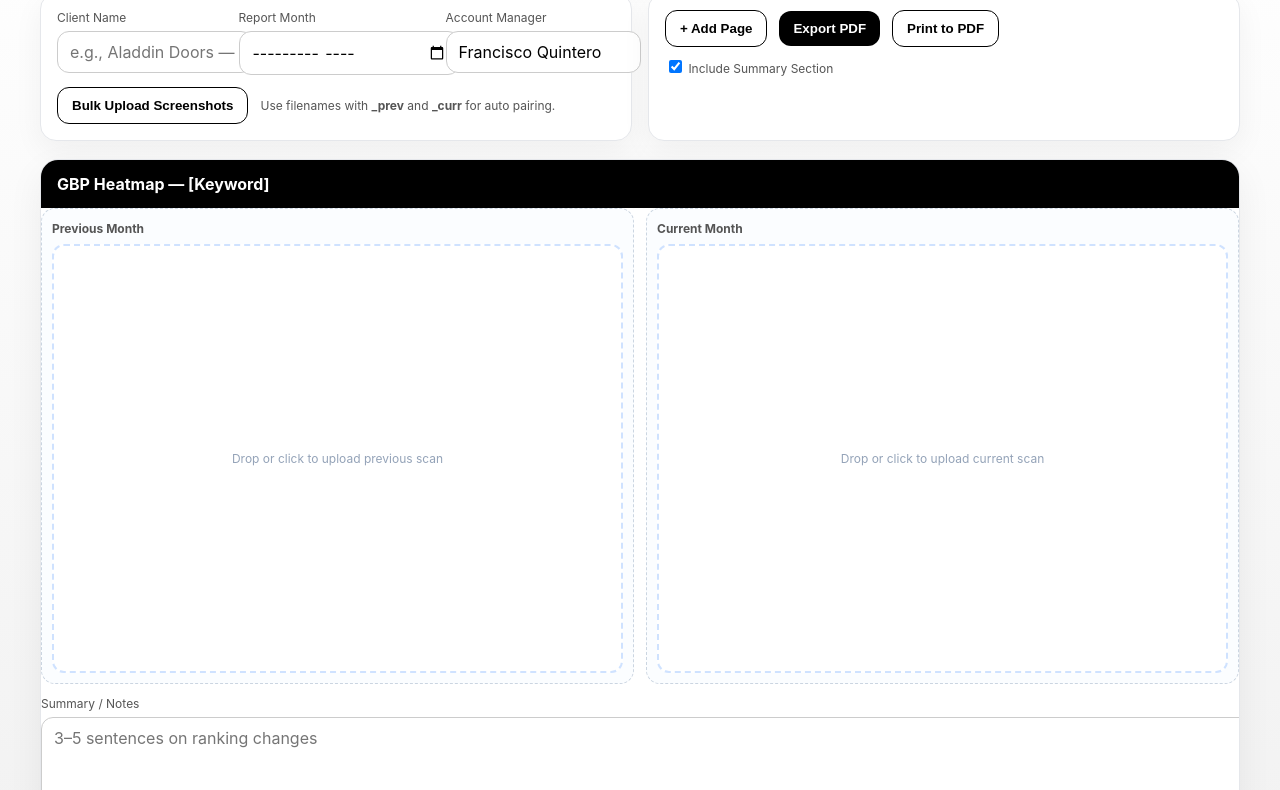
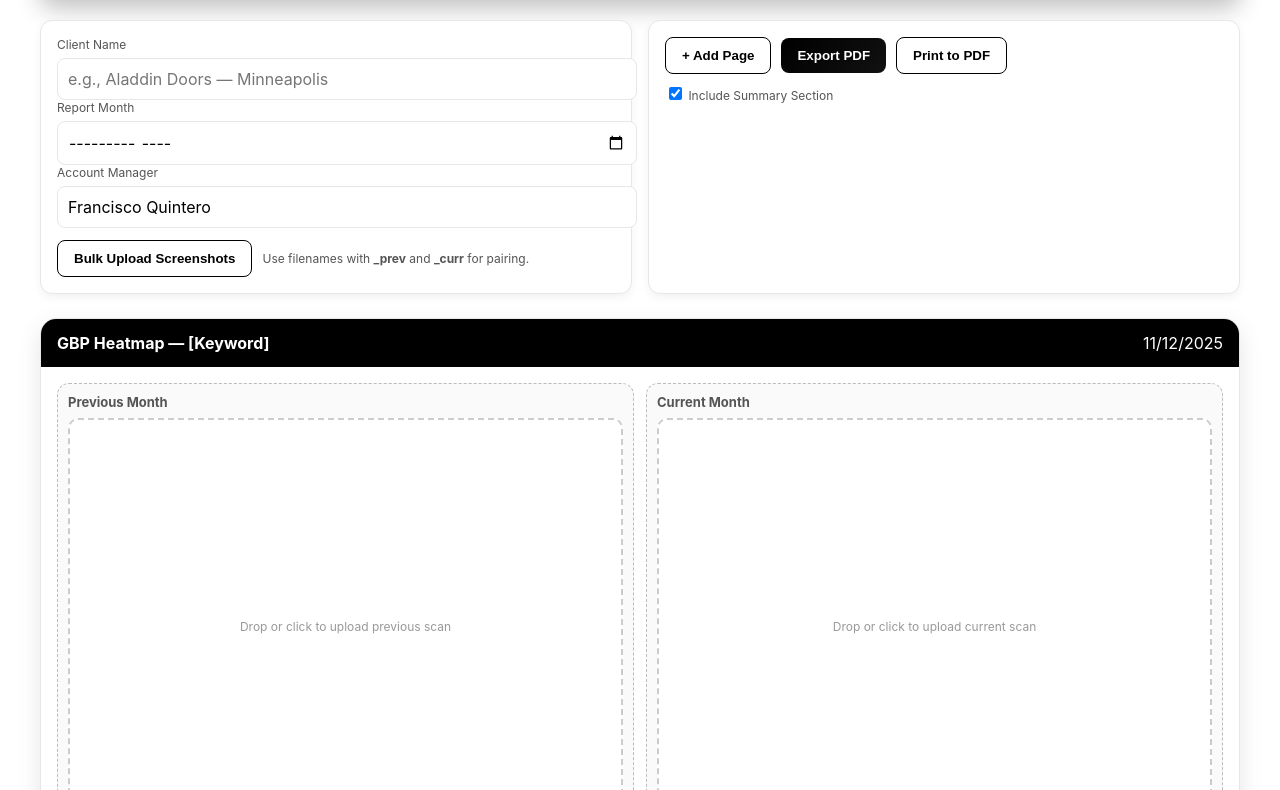
Before and after one commit to poet707/Heatmap-Report, a plain HTML site: page index.html in a window 1280 px wide. Shown: the part 119-909 px from the top of the page. Drawn offline with Linux system fonts and the light colour scheme.

Commit message:
improved d structure

```diff
--- a/index.html
+++ b/index.html
@@ -3,71 +3,242 @@
 <head>
   <meta charset="utf-8" />
   <meta name="viewport" content="width=device-width, initial-scale=1" />
-  <title>Map Ranking — GBP Heatmap Comparison Report (HTML App)</title>
+  <title>Map Ranking — GBP Heatmap Comparison Report</title>
   <style>
-    :root{
-      --brand-black:#000000;
-      --brand-gray:#1a1a1a;
-      --ink:#000000;
-      --muted:#555555;
-      --bg:#F8FAFC;
-      --card:#FFFFFF;
+    :root {
+      --royal-black: #000000;
+      --royal-dark: #111111;
+      --muted: #555555;
+      --white: #ffffff;
+      --card-border: #e5e7eb;
     }
 
-    body{
-      margin:0;
-      font-family:'Inter',system-ui,-apple-system,Segoe UI,Roboto,Helvetica,Arial,sans-serif;
-      background:linear-gradient(180deg,#fff,#f0f0f0);
-      color:var(--ink);
+    body {
+      margin: 0;
+      font-family: 'Inter', system-ui, -apple-system, Segoe UI, Roboto, Helvetica, Arial, sans-serif;
+      background: var(--white);
+      color: var(--royal-black);
     }
 
-    .app{max-width:1200px;margin:32px auto;padding:0 16px 64px;}
+    .app {
+      max-width: 1200px;
+      margin: 32px auto;
+      padding: 0 16px 64px;
+    }
 
-    .brandbar{display:flex;align-items:center;gap:12px;padding:12px 16px;border-radius:16px;background:var(--card);box-shadow:0 8px 24px rgba(0,0,0,0.06)}
-    h1{font-size:20px;margin:0;font-weight:700;color:var(--brand-black)}
-    .subtitle{color:var(--muted);font-size:13px}
+    /* Header */
+    .brandbar {
+      display: flex;
+      align-items: center;
+      gap: 14px;
+      padding: 16px 24px;
+      border-radius: 12px;
+      background: linear-gradient(135deg, var(--royal-black), var(--royal-dark));
+      color: var(--white);
+      box-shadow: 0 8px 24px rgba(0, 0, 0, 0.25);
+    }
 
-    .controls{margin-top:16px;display:grid;grid-template-columns:1fr 1fr;gap:16px}
-    .card{background:var(--card);border:1px solid #e5e7eb;border-radius:16px;padding:16px;box-shadow:0 10px 30px rgba(0,0,0,0.05)}
-    .fields{display:grid;grid-template-columns:repeat(3,1fr);gap:12px}
-    label{display:block;font-size:12px;color:var(--muted);margin-bottom:6px}
-    input[type="text"],input[type="month"],textarea{width:100%;border:1px solid #ccc;border-radius:12px;padding:10px 12px;font:inherit;background:white}
-    textarea{min-height:76px;resize:vertical}
+    .brandbar img {
+      height: 55px;
+      width: auto;
+    }
 
-    .row{display:flex;gap:12px;align-items:center;flex-wrap:wrap}
-    .btn{border:none;padding:10px 14px;border-radius:12px;font-weight:600;cursor:pointer;transition:0.2s all}
-    .btn-primary{background:var(--brand-black);color:white}
-    .btn-outline{background:white;border:1px solid var(--brand-black);color:var(--brand-black)}
+    .brand-text {
+      display: flex;
+      flex-direction: column;
+    }
 
-    .pages{margin-top:18px;display:grid;gap:16px}
+    .brand-text h1 {
+      font-size: 22px;
+      margin: 0;
+      font-weight: 700;
+    }
 
-    .report-page{background:var(--card);border:1px solid #e5e7eb;border-radius:18px;overflow:hidden;box-shadow:0 12px 36px rgba(0,0,0,0.06)}
-    .page-header{padding:14px 16px;background:var(--brand-black);color:white;display:flex;justify-content:space-between;align-items:center}
-    .page-title{font-weight:700}
+    .brand-text .subtitle {
+      color: #ddd;
+      font-size: 13px;
+    }
 
-    .grid-2{display:grid;grid-template-columns:1fr 1fr;gap:12px}
-    .panel{border:1px dashed #cbd5e1;border-radius:14px;padding:10px;background:#fbfdff}
-    .panel h4{margin:2px 0 8px;font-size:12px;color:var(--muted)}
+    /* Controls */
+    .controls {
+      margin-top: 20px;
+      display: grid;
+      grid-template-columns: 1fr 1fr;
+      gap: 16px;
+    }
 
-    .dropzone{position:relative;border:2px dashed #cfe2ff;border-radius:12px;aspect-ratio:4/3;display:grid;place-items:center;overflow:hidden;background:white}
-    .dropzone.dragover{border-color:var(--brand-black);}
-    .dropzone input{position:absolute;inset:0;opacity:0;cursor:pointer}
-    .dropzone .placeholder{font-size:12px;color:#94a3b8;text-align:center;padding:12px}
-    .dropzone img{max-width:100%;max-height:100%;object-fit:contain}
+    .card {
+      background: var(--white);
+      border: 1px solid var(--card-border);
+      border-radius: 12px;
+      padding: 16px;
+      box-shadow: 0 4px 10px rgba(0, 0, 0, 0.05);
+    }
 
-    .summary{margin-top:12px}
-    .page-footer{margin-top:14px;display:flex;justify-content:space-between;align-items:center;border-top:1px solid #eef2ff;padding-top:10px}
+    label {
+      font-size: 12px;
+      color: var(--muted);
+      margin-bottom: 6px;
+      display: block;
+    }
 
-    .brandline{height:4px;background:var(--brand-black);border-radius:999px}
-    .brand-footer{font-size:11px;color:#333333}
+    input[type="text"], input[type="month"], textarea {
+      width: 100%;
+      border: 1px solid var(--card-border);
+      border-radius: 8px;
+      padding: 10px;
+      font: inherit;
+      background: white;
+    }
 
-    @media print{body{background:white}.controls,.brandbar,.toolbar{display:none}.report-page{page-break-after:always;border:none;box-shadow:none}}
+    textarea {
+      min-height: 70px;
+      resize: vertical;
+    }
+
+    .row {
+      display: flex;
+      gap: 10px;
+      align-items: center;
+      flex-wrap: wrap;
+    }
+
+    .btn {
+      border: none;
+      padding: 10px 16px;
+      border-radius: 8px;
+      font-weight: 600;
+      cursor: pointer;
+      transition: all 0.2s ease;
+    }
+
+    .btn-primary {
+      background: linear-gradient(135deg, var(--royal-black), var(--royal-dark));
+      color: white;
+    }
+
+    .btn-outline {
+      background: white;
+      border: 1px solid var(--royal-black);
+      color: var(--royal-black);
+    }
+
+    .btn:hover {
+      opacity: 0.9;
+      transform: translateY(-1px);
+    }
+
+    /* Pages */
+    .pages {
+      margin-top: 24px;
+      display: grid;
+      gap: 20px;
+    }
+
+    .report-page {
+      background: var(--white);
+      border: 1px solid var(--card-border);
+      border-radius: 16px;
+      box-shadow: 0 8px 24px rgba(0, 0, 0, 0.1);
+      overflow: hidden;
+    }
+
+    .page-header {
+      background: var(--royal-black);
+      color: var(--white);
+      padding: 14px 16px;
+      display: flex;
+      justify-content: space-between;
+      align-items: center;
+    }
+
+    .page-title {
+      font-weight: 700;
+      font-size: 16px;
+    }
+
+    .grid-2 {
+      display: grid;
+      grid-template-columns: 1fr 1fr;
+      gap: 12px;
+      padding: 16px;
+    }
+
+    .panel {
+      border: 1px dashed #bbb;
+      border-radius: 12px;
+      background: #fafafa;
+      padding: 10px;
+    }
+
+    .panel h4 {
+      margin: 0 0 8px;
+      font-size: 13px;
+      color: var(--muted);
+    }
+
+    .dropzone {
+      position: relative;
+      border: 2px dashed #ccc;
+      border-radius: 10px;
+      aspect-ratio: 4/3;
+      display: grid;
+      place-items: center;
+      overflow: hidden;
+      background: white;
+    }
+
+    .dropzone input {
+      position: absolute;
+      inset: 0;
+      opacity: 0;
+      cursor: pointer;
+    }
+
+    .dropzone img {
+      max-width: 100%;
+      max-height: 100%;
+      object-fit: contain;
+    }
+
+    .dropzone .placeholder {
+      font-size: 12px;
+      color: #999;
+      text-align: center;
+      padding: 10px;
+    }
+
+    .summary {
+      padding: 0 16px 16px;
+    }
+
+    .page-footer {
+      padding: 12px 16px;
+      border-top: 1px solid #eee;
+      font-size: 12px;
+      color: var(--muted);
+      background: #fafafa;
+    }
+
+    .brandline {
+      height: 4px;
+      background: var(--royal-black);
+      margin-top: 40px;
+      border-radius: 999px;
+    }
+
+    @media print {
+      body { background: white; }
+      .controls, .toolbar { display: none !important; }
+      .report-page { page-break-after: always; border: none; box-shadow: none; }
+    }
   </style>
 </head>
 <body>
   <div class="app">
     <div class="brandbar">
-      <div>
+      <img src="12.PNG" alt="Map Ranking logo" />
+      <div class="brand-text">
         <h1>Map Ranking — GBP Heatmap Comparison Report</h1>
         <div class="subtitle">Auto-populate two scans per page (Previous vs Current). Export as PDF/email-ready.</div>
       </div>
@@ -92,7 +263,7 @@
         <div class="row" style="margin-top:12px">
           <button class="btn btn-outline" id="bulkUploadBtn">Bulk Upload Screenshots</button>
           <input id="bulkInput" type="file" accept="image/*" multiple hidden />
-          <span style="font-size:12px;color:var(--muted)">Use filenames with <strong>_prev</strong> and <strong>_curr</strong> for auto pairing.</span>
+          <span style="font-size:12px;color:var(--muted)">Use filenames with <strong>_prev</strong> and <strong>_curr</strong> for pairing.</span>
         </div>
       </div>
 
@@ -109,55 +280,74 @@
     </div>
 
     <div class="pages" id="pages"></div>
-    <div class="toolbar" style="margin-top:20px"><div class="brandline"></div></div>
+    <div class="brandline"></div>
   </div>
 
   <script>
-    const $=(sel,ctx=document)=>ctx.querySelector(sel);
-    const byId=id=>document.getElementById(id);
+    const byId = id => document.getElementById(id);
 
-    function makePage(keyword='[Keyword]'){
+    function makePage(keyword = '[Keyword]') {
       const includeSummary = byId('includeSummary').checked;
-      const page=document.createElement('section');
-      page.className='report-page';
-      page.innerHTML=`
-        <div class="page-header"><div><div class="page-title">GBP Heatmap — ${keyword}</div></div></div>
+      const page = document.createElement('section');
+      page.className = 'report-page';
+      page.innerHTML = `
+        <div class="page-header">
+          <div class="page-title">GBP Heatmap — ${keyword}</div>
+          <div>${new Date().toLocaleDateString()}</div>
+        </div>
         <div class="page-body">
           <div class="grid-2">
-            <div class="panel"><h4>Previous Month</h4><div class="dropzone" data-role="prev"><input type="file" accept="image/*" /><div class="placeholder">Drop or click to upload previous scan</div></div></div>
-            <div class="panel"><h4>Current Month</h4><div class="dropzone" data-role="curr"><input type="file" accept="image/*" /><div class="placeholder">Drop or click to upload current scan</div></div></div>
+            <div class="panel">
+              <h4>Previous Month</h4>
+              <div class="dropzone" data-role="prev">
+                <input type="file" accept="image/*" />
+                <div class="placeholder">Drop or click to upload previous scan</div>
+              </div>
+            </div>
+            <div class="panel">
+              <h4>Current Month</h4>
+              <div class="dropzone" data-role="curr">
+                <input type="file" accept="image/*" />
+                <div class="placeholder">Drop or click to upload current scan</div>
+              </div>
+            </div>
           </div>
-          ${includeSummary ? '<div class="summary"><label>Summary / Notes</label><textarea placeholder="3–5 sentences on ranking changes"></textarea></div>' : ''}
-          <div class="page-footer"><div class="brand-footer">Map Ranking — Local SEO | GBP Optimization | Review & Lead Automation</div></div>
+          ${includeSummary ? `<div class="summary">
+            <label>Summary / Notes</label>
+            <textarea placeholder="3–5 sentences on ranking changes or progress."></textarea>
+          </div>` : ''}
+          <div class="page-footer">
+            Map Ranking — Local SEO | GBP Optimization | Review & Lead Automation
+          </div>
         </div>`;
       return page;
     }
 
-    function toggleSummaries(show){
-      document.querySelectorAll('.report-page').forEach(page=>{
+    function toggleSummaries(show) {
+      document.querySelectorAll('.report-page').forEach(page => {
         const existing = page.querySelector('.summary');
-        if(show && !existing){
+        if (show && !existing) {
           const summary = document.createElement('div');
-          summary.className='summary';
-          summary.innerHTML='<label>Summary / Notes</label><textarea placeholder="3–5 sentences on ranking changes"></textarea>';
-          page.querySelector('.page-body').insertBefore(summary,page.querySelector('.page-footer'));
-        } else if(!show && existing){
+          summary.className = 'summary';
+          summary.innerHTML = '<label>Summary / Notes</label><textarea placeholder="3–5 sentences on ranking changes or progress."></textarea>';
+          page.querySelector('.page-body').appendChild(summary);
+        } else if (!show && existing) {
           existing.remove();
         }
       });
     }
 
-    function init(){
+    function init() {
       byId('pages').appendChild(makePage());
-      byId('addPage').addEventListener('click',()=>{
+      byId('addPage').addEventListener('click', () => {
         byId('pages').appendChild(makePage());
       });
-      byId('printBtn').addEventListener('click',()=>window.print());
-      byId('exportPdf').addEventListener('click',()=>window.print());
-      byId('includeSummary').addEventListener('change',e=>toggleSummaries(e.target.checked));
+      byId('printBtn').addEventListener('click', () => window.print());
+      byId('exportPdf').addEventListener('click', () => window.print());
+      byId('includeSummary').addEventListener('change', e => toggleSummaries(e.target.checked));
     }
 
-    document.addEventListener('DOMContentLoaded',init);
+    document.addEventListener('DOMContentLoaded', init);
   </script>
 </body>
 </html>
```
